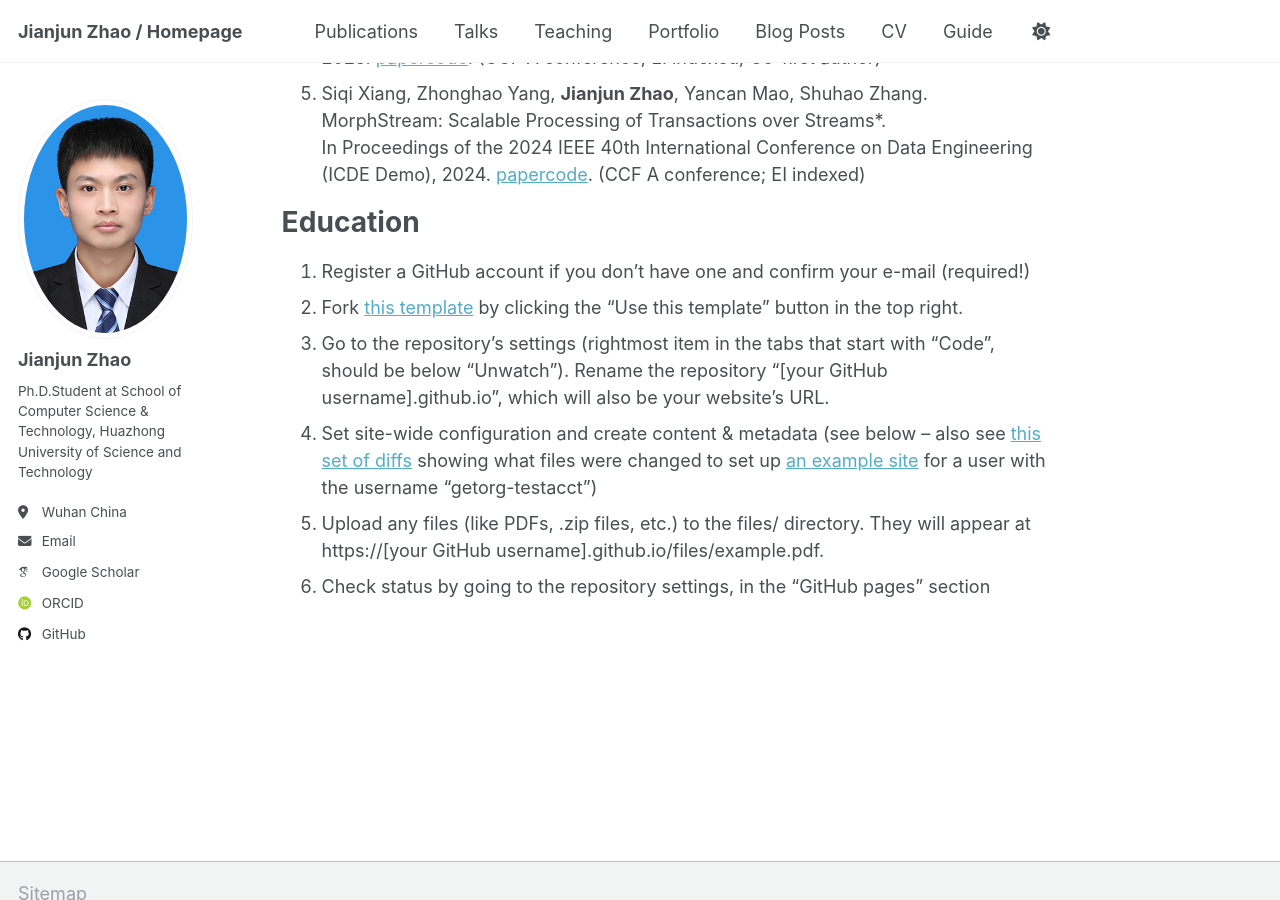
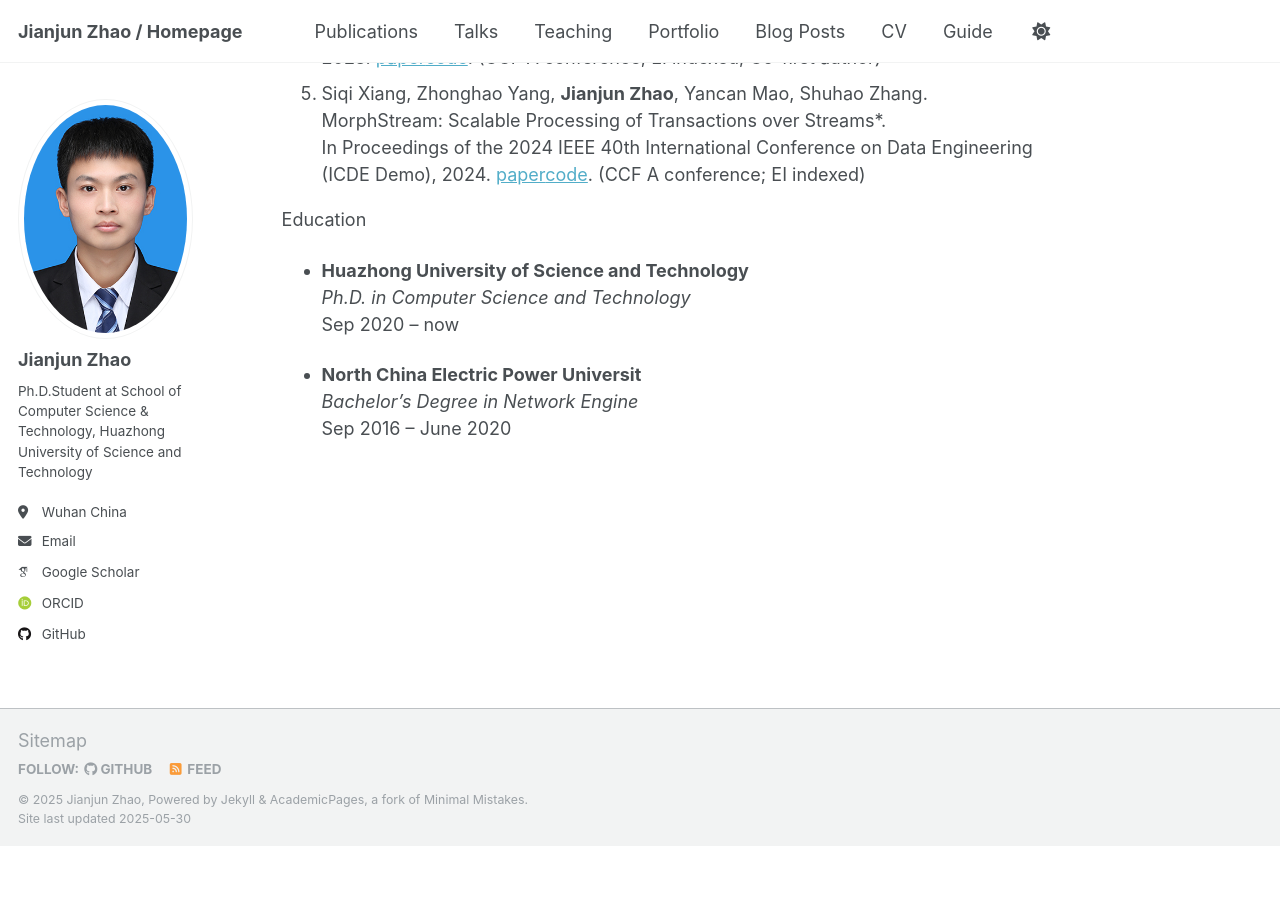
Before and after one commit to curryzjj/curryzjj.github.io, a Jekyll site: the page built from _pages/about.md, in a window 1280 px wide and 900 px high, scrolled down 1029 px. Built offline with Jekyll 4.4.1, drawn with Linux system fonts in a browser that asks for light colours; some web fonts are replaced; after the commit the page ends 1875 px from its top, so only the background shows below that.

Commit message:
Modify about

```diff
--- a/_pages/about.md
+++ b/_pages/about.md
@@ -42,10 +42,10 @@ Publications
    (CCF A conference; EI indexed)
 
 Education
-======
-1. Register a GitHub account if you don't have one and confirm your e-mail (required!)
-1. Fork [this template](https://github.com/academicpages/academicpages.github.io) by clicking the "Use this template" button in the top right.
-1. Go to the repository's settings (rightmost item in the tabs that start with "Code", should be below "Unwatch"). Rename the repository "[your GitHub username].github.io", which will also be your website's URL.
-1. Set site-wide configuration and create content & metadata (see below -- also see [this set of diffs](http://archive.is/3TPas) showing what files were changed to set up [an example site](https://getorg-testacct.github.io) for a user with the username "getorg-testacct")
-1. Upload any files (like PDFs, .zip files, etc.) to the files/ directory. They will appear at https://[your GitHub username].github.io/files/example.pdf.
-1. Check status by going to the repository settings, in the "GitHub pages" section
+- **Huazhong University of Science and Technology**
+  *Ph.D. in Computer Science and Technology*
+  Sep 2020 – now
+
+- **North China Electric Power Universit**
+  *Bachelor's Degree in Network Engine*
+  Sep 2016 – June 2020
```
